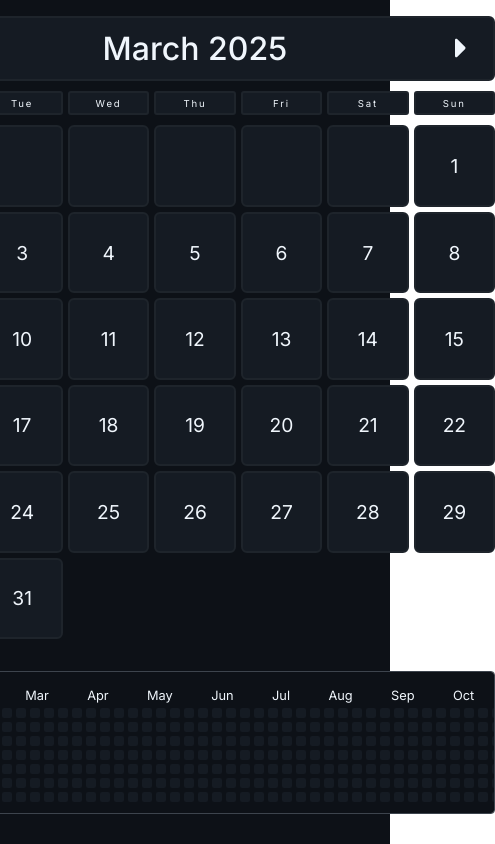
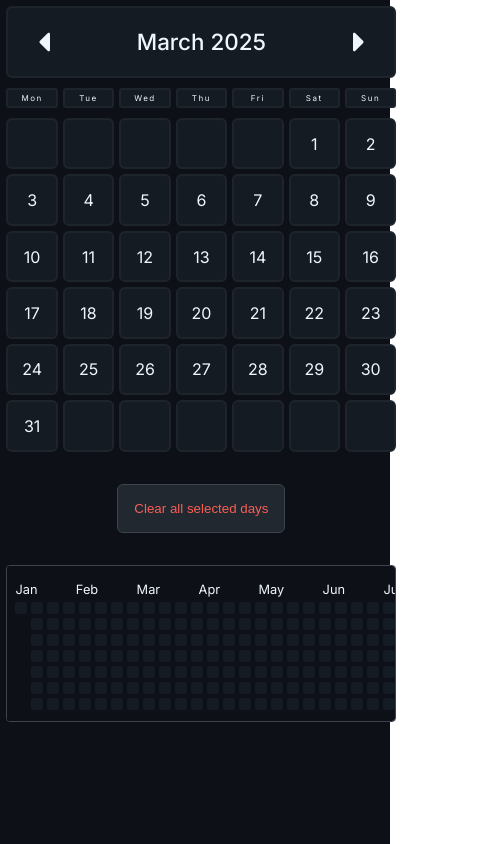
Before and after one commit to DavidAkerlind/vite-react-test-repo, a React (Vite) app: page / in a window 390 px wide. Shown: the whole page, 495 px wide, since content can reach past the window. Built offline with nearby package versions, Linux system fonts and the light colour scheme.

Commit message:
Add localStorage support for selected days and implement clear button in calendar

```diff
--- /dev/null
+++ b/src/components/Button.jsx
@@ -0,0 +1,13 @@
+import React from 'react';
+
+function Button({ text, type, onClick }) {
+	const buttonClass = type === 'danger' ? 'danger' : ''; // Add 'danger' class if type is 'danger'
+
+	return (
+		<button onClick={onClick} className={buttonClass}>
+			{text}
+		</button>
+	);
+}
+
+export default Button;
--- a/src/components/CalendarGrid.jsx
+++ b/src/components/CalendarGrid.jsx
@@ -1,19 +1,41 @@
-import React, { useState } from 'react';
+import React, { useState, useEffect } from 'react';
 import YearlyView from './YearlyView';
+import Button from './Button';
 
 const CalendarGrid = ({ currentMonth, currentYear }) => {
 	const [selectedDays, setSelectedDays] = useState({});
 
+	// Ladda från localStorage vid start
+	useEffect(() => {
+		const savedDays = localStorage.getItem('selectedDays');
+		if (savedDays) {
+			setSelectedDays(JSON.parse(savedDays));
+		}
+	}, []);
+
+	// Spara till localStorage varje gång selectedDays ändras
+	useEffect(() => {
+		localStorage.setItem('selectedDays', JSON.stringify(selectedDays));
+	}, [selectedDays]);
+
 	const getDaysInMonth = (year, month) => {
-		const firstDay = new Date(year, month, 1).getDay(); // Första veckodagen
-		const daysInMonth = new Date(year, month + 1, 0).getDate(); // Antal dagar i månaden
+		const firstDay = new Date(year, month, 0).getDay(); // First day of the month
+		const daysInMonth = new Date(year, month + 1, 0).getDate(); // Total number of days in the month
 
 		let days = [];
+
 		for (let i = 0; i < firstDay; i++) {
-			days.push(null); // Lägg till tomma rutor innan första dagen
+			days.push(null); // Add empty days before the first day of the month
 		}
+
+		// Add the actual days of the month
 		for (let i = 1; i <= daysInMonth; i++) {
 			days.push(i);
+		}
+
+		// Ensure that we have a full week for the last partial week, if any.
+		while (days.length % 7 !== 0) {
+			days.push(null); // Fill the remaining slots to complete the last week
 		}
 
 		return days;
@@ -36,6 +58,12 @@ const CalendarGrid = ({ currentMonth, currentYear }) => {
 		}
 	};
 
+	// Funktion för att rensa alla valda dagar
+	const clearSelectedDays = () => {
+		setSelectedDays({});
+		localStorage.removeItem('selectedDays');
+	};
+
 	const currentSelectedDays =
 		selectedDays[`${currentYear}-${currentMonth}`] || [];
 
@@ -56,6 +84,12 @@ const CalendarGrid = ({ currentMonth, currentYear }) => {
 				))}
 			</div>
 
+			<Button
+				text="Clear all selected days"
+				className="button"
+				onClick={clearSelectedDays}
+				type="danger"></Button>
+
 			<YearlyView selectedDays={selectedDays} />
 		</div>
 	);
--- a/src/components/YearlyView.jsx
+++ b/src/components/YearlyView.jsx
@@ -30,25 +30,31 @@ const YearlyView = ({ selectedDays }) => {
 		'Dec',
 	];
 
-	// Funktion för att generera årets veckor
 	const generateYearWeeks = () => {
-		const yearWeeks = Array.from({ length: 53 }, () => []); // Max 53 veckor
+		const yearWeeks = [];
 
+		// Loop through each month
 		for (let month = 0; month < 12; month++) {
 			const daysInMonth = new Date(2025, month + 1, 0).getDate();
 
+			// Loop through each day in the month
 			for (let day = 1; day <= daysInMonth; day++) {
 				const date = new Date(2025, month, day);
-				const weekNumber = Math.floor(
+
+				// Calculate the week number using the ISO week system
+				const weekNumber = Math.ceil(
 					(date - new Date(2025, 0, 1)) / (7 * 24 * 60 * 60 * 1000)
-				); // Beräkna veckonummer
+				);
 
 				if (!yearWeeks[weekNumber]) {
 					yearWeeks[weekNumber] = [];
 				}
+
+				// Add the current day to the corresponding week
 				yearWeeks[weekNumber].push({ month, day });
 			}
 		}
+
 		return yearWeeks;
 	};
 
--- a/src/index.css
+++ b/src/index.css
@@ -7,7 +7,10 @@
 	--components-stroke-light: #3d444d;
 	--components-green-bg: #2ea043;
 	--components-green-stroke: #196c2e;
+	--components-bg-light: #212830;
 	--white-text: #f0f6fc;
+	--button-danger-text: #fa5e55;
+	--button-danger-active-bg: #d03533;
 }
 
 * {
@@ -27,6 +30,7 @@ h2 {
 	background-color: var(--darker-bg);
 	min-height: 100vh;
 	justify-content: center;
+	flex-direction: column;
 }
 
 .calendar {
@@ -101,42 +105,6 @@ h2 {
 	background: var(--components-green-bg);
 	color: var(--white-text);
 }
-/*
-.yearly-view {
-	flex: 7;
-	height: 170px;
-	display: grid;
-	border: 1px solid var(--components-stroke-light);
-	border-radius: 4px;
-	padding: 1rem 0.5rem;
-	margin-top: 2rem;
-	grid-template-columns: repeat(46, 10px);
-	grid-template-rows: repeat(7, 10px); /* Endast 7 rader
-	overflow-x: auto;
-	gap: 4px;
-}
-
-.yearly-day {
-	width: 10px;
-	height: 10px;
-	background-color: var(--components-bg-dark);
-	border: 1px solid var(--components-stroke-dark);
-	border-radius: 2px;
-}
-
-.tooltip {
-	position: fixed;
-	background-color: #151b23;
-	color: #f0f6fc;
-	padding: 5px 10px;
-	border-radius: 5px;
-	border: 1px solid #3d444d;
-	font-size: 12px;
-	pointer-events: none;
-	white-space: nowrap;
-	z-index: 1000;
-}
-*/
 
 .yearly-view {
 	display: flex;
@@ -214,9 +182,79 @@ h2 {
 	background-color: var(--components-stroke-light);
 }
 
+button {
+	background-color: var(--components-bg-light);
+	border: 1px solid var(--components-stroke-light);
+	color: var(--white-text);
+	padding: 1rem;
+	border-radius: 6px;
+	margin-top: 2rem;
+	cursor: pointer;
+	transition: all ease-in-out 0.1s;
+}
+
+button:hover {
+	background-color: #252c34;
+}
+
+button:active {
+	background-color: #2f3740;
+}
+
+button.danger {
+	color: var(--button-danger-text);
+}
+
 @media (min-width: 568px) {
+	button.danger:hover {
+		background-color: var(--button-danger-active-bg);
+		color: var(--white-text);
+	}
 	.day.filled:hover {
 		border-color: var(--components-green-bg);
 		cursor: pointer;
 	}
 }
+
+/* Mobile-friendly adjustments */
+@media (max-width: 568px) {
+	.app {
+		flex-direction: column;
+	}
+
+	h2 {
+		font-size: 1.4em;
+	}
+	.calendar {
+		width: 100%;
+		max-width: none;
+		margin: 0.4rem;
+	}
+
+	.calendar-header button {
+		padding: 0.2rem;
+	}
+
+	.day-name {
+		font-size: 0.5rem;
+		padding: 0.2rem;
+	}
+
+	.day {
+		font-size: 1rem;
+	}
+
+	.yearly-day {
+		width: 12px;
+		height: 12px;
+	}
+
+	.tooltip {
+		font-size: 10px;
+	}
+
+	/* Adjust scrollbar for smaller screens */
+	.yearly-view-container::-webkit-scrollbar {
+		width: 1rem;
+	}
+}
```
